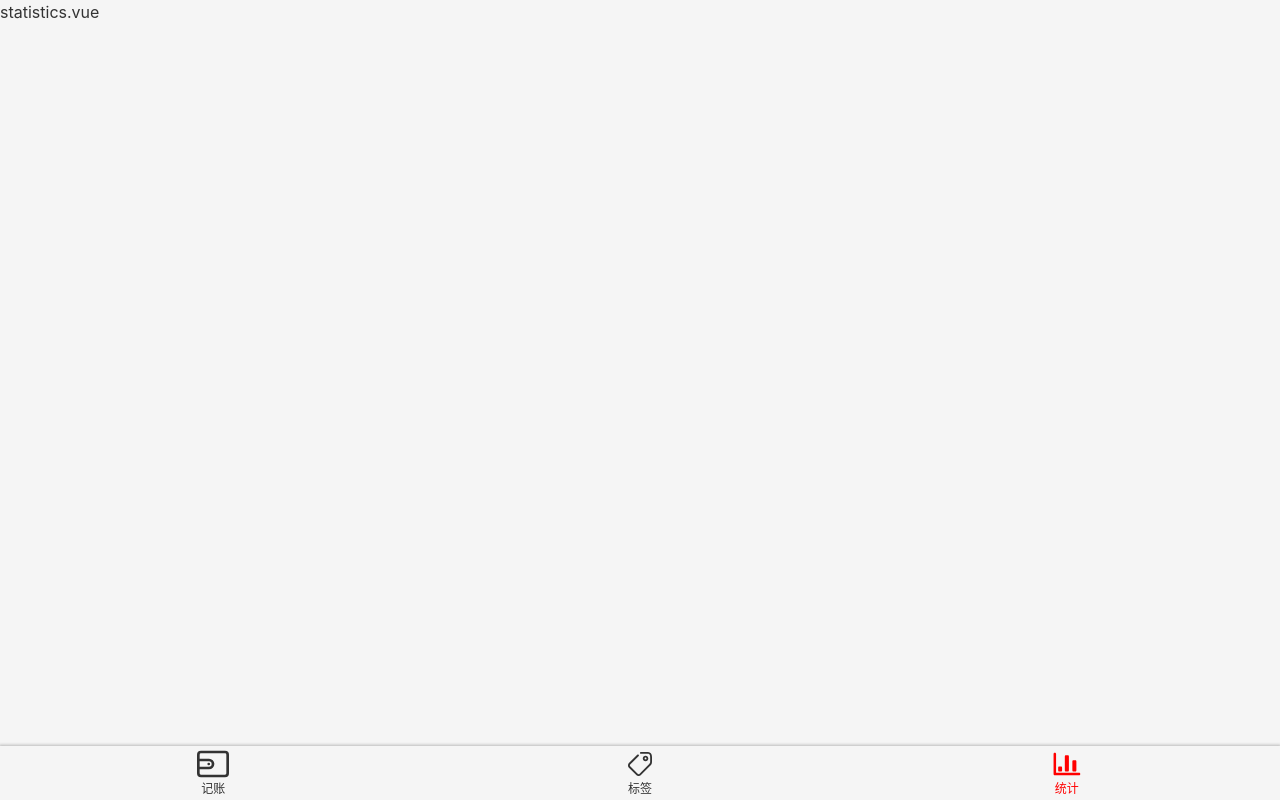
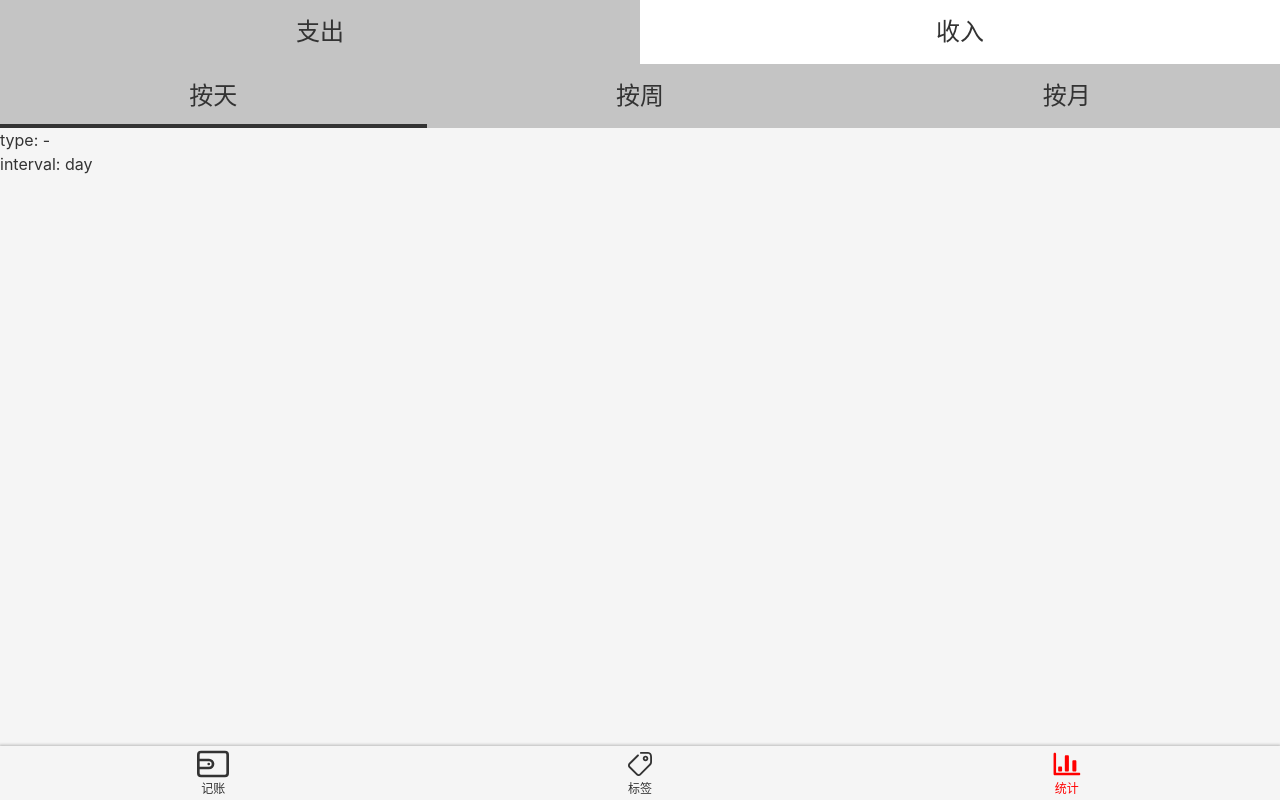
Before and after one commit to paixiaoxing1459/More-money, a Vue app: page /#/statistics in a window 1280 px wide. Built offline with nearby package versions, Linux system fonts and the light colour scheme.

Commit message:
抽离 Tabs.vue,使用在 Statistics.vue 里面

```diff
--- a/src/views/Money.vue
+++ b/src/components/Tabs.vue
@@ -1,70 +1,70 @@
 <template>
-  <Layout class-prefix="layout">
-    <NumberPad @update:value="onUpdateAmount" @submit="saveRecord" />
-    <Types :value.sync="record.type" />
-    <div class="notes">
-      <FormItem
-        field-name="备注"
-        placeholder="在这里添加备注"
-        @update:value="onUpdateNotes"
-      />
-    </div>
-    <Tags />
-  </Layout>
+  <ul class="tabs">
+    <li v-for="item in dataSource" :key="item.value"
+        :class="liClass(item)" @click="select(item)">{{ item.text }}
+    </li>
+  </ul>
 </template>
 
 <script lang="ts">
-import Vue from "vue";
-import { Component} from "vue-property-decorator";
-import NumberPad from "@/components/Money/NumberPad.vue";
-import Types from "@/components/Money/Types.vue";
-import Tags from "@/components/Money/Tags.vue";
-import FormItem from "@/components/Money/FormItem.vue";
+import Vue from 'vue';
+import {Component, Prop} from 'vue-property-decorator';
 
-@Component({
-  components: { FormItem, Tags, Types, NumberPad },
-})
-export default class Money extends Vue {
-  get recordList(){
-    return this.$store.state.recordList
-  }
+type DataSourceItem = { text: string, value: string }
 
-  // eslint-disable-next-line no-undef
-  record: RecordItem = {
-    tags: [],
-    notes: "",
-    type: "-",
-    amount: 0,
-  };
+@Component
+export default class Tabs extends Vue {
+  @Prop({required: true, type: Array})
+  dataSource!: DataSourceItem[];
+  @Prop(String)
+  readonly value!: string;
+  @Prop(String)
+  classPrefix ?: string;
 
-  created(){
-    this.$store.commit('fetchRecords')
+  // eslint-disable-next-line @typescript-eslint/explicit-module-boundary-types
+  liClass(item: DataSourceItem){
+    return {
+      [this.classPrefix + '-tabs-item']: this.classPrefix,
+      selected: item.value === this.value
+    }
   }
 
   // eslint-disable-next-line @typescript-eslint/explicit-module-boundary-types
-  onUpdateNotes(value: string) {
-    this.record.notes = value;
-  }
-
-  // eslint-disable-next-line @typescript-eslint/explicit-module-boundary-types
-  onUpdateAmount(value: string) {
-    this.record.amount = parseFloat(value);
-  }
-
-  // eslint-disable-next-line @typescript-eslint/explicit-module-boundary-types
-  saveRecord() {
-   this.$store.commit('createRecord', this.record);
+  select(item: DataSourceItem) {
+    this.$emit('update:value', item.value);
   }
 }
 </script>
 
-<style lang="scss">
-.layout-content {
+<style lang="scss" scoped>
+.tabs {
+  background-color: #c4c4c4;
   display: flex;
-  flex-direction: column-reverse;
-}
+  text-align: center;
+  font-size: 24px;
 
-.notes {
-  padding: 12px 0;
+  > li {
+    width: 50%;
+    line-height: 64px;
+    display: flex;
+    justify-content: center;
+    align-items: center;
+    //  相对定位
+    position: relative;
+    //  .selected 表示 li 后代被 selected
+    //  &.selected 表示 当前 li 被选择
+    //  伪元素 after
+    &.selected::after {
+      // 没有 content 就不会出现
+      content: "";
+      // 子绝父相，用绝对定位来设置被选中 li 的底部，父元素相对定位
+      position: absolute;
+      bottom: 0;
+      left: 0;
+      width: 100%;
+      height: 4px;
+      background: #333;
+    }
+  }
 }
 </style>
--- a/src/views/EditLabel.vue
+++ b/src/views/EditLabel.vue
@@ -6,7 +6,7 @@
       <span class="rightIcon"/>
     </div>
     <div class="form-wrapper">
-      <FormItem :value="tag.name"
+      <FormItem :value="currentTag.name"
                 @update:value="update"
                 field-name="标签名" placeholder="请输入标签名"/>
     </div>
@@ -26,7 +26,7 @@
   components: {Button, FormItem},
 })
 export default class EditLabel extends Vue {
-  get tag() {
+  get currentTag() {
     return this.$store.state.currentTag;
   }
 
@@ -34,22 +34,22 @@
     const id = this.$route.params.id;
     this.$store.commit('fetchTags')
     this.$store.commit('setCurrentTag', id);
-    if (!this.tag) {
+    if (!this.currentTag) {
       this.$router.replace('/404');
     }
   }
 
   update(name: string) {
-    if (this.tag) {
+    if (this.currentTag) {
       this.$store.commit('updateTag', {
-        id: this.tag.id, name
+        id: this.currentTag.id, name
       });
     }
   }
 
   remove() {
-    if (this.tag) {
-      this.$store.commit('removeTag',this.tag.id);
+    if (this.currentTag) {
+      this.$store.commit('removeTag',this.currentTag.id);
     }
   }
 
--- a/src/views/Statistics.vue
+++ b/src/views/Statistics.vue
@@ -1,11 +1,47 @@
 <template>
   <Layout>
-    statistics.vue
+    <Tabs class-prefix="type" :data-source="typeList" :value.sync="type"/>
+    <Tabs class-prefix="interval" :data-source="intervalList" :value.sync="interval"/>
+    <div>
+      type: {{type}}
+      <br/>
+      interval: {{interval}}
+    </div>
   </Layout>
 </template>
 
+<style scoped lang="scss">
+  ::v-deep .type-tabs-item {
+    background: white;
+    &.selected {
+      background: #c4c4c4;
+      &::after{
+        display: none;
+      }
+    }
+  }
+</style>
+
 <script lang="ts">
-export default {
-  name: 'Statistics',
-};
+import Types from '@/components/Money/Types.vue';
+import Vue from 'vue';
+import Component from 'vue-class-component';
+import Tabs from '@/components/Tabs.vue';
+
+@Component({
+  components: {Tabs, Types},
+})
+export default class Statistics extends Vue{
+  type = '-';
+  interval = 'day';
+  intervalList = [
+      {text:'按天',value:'day'},
+      {text:'按周',value:'week'},
+      {text:'按月',value:'month'},
+];
+  typeList = [
+    {text:'支出',value:'-'},
+    {text:'收入',value:'+'},
+  ]
+}
 </script>
```
